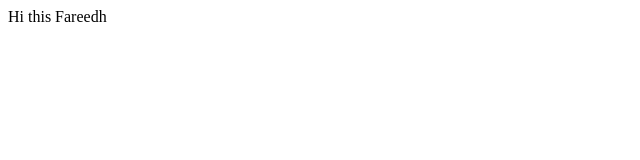
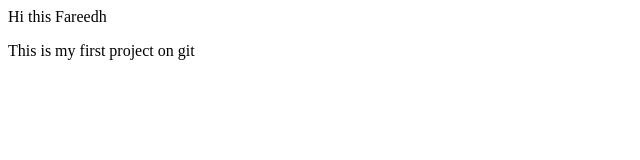
Before and after one commit to SheikFareedh77/My-First-Repository, a plain HTML site: page index.html in a window 1280 px wide. Shown: the whole page, without its empty margins (0-640 px from the left). Drawn offline with Linux system fonts and the light colour scheme.

Commit message:
Added some geature to my file

```diff
--- a/index.html
+++ b/index.html
@@ -2,6 +2,7 @@
     <head>
         <body>
             <p> Hi this Fareedh</p>
+            <p>This is my first project on git</p>
         </body>
     </head>
 </html>
```
